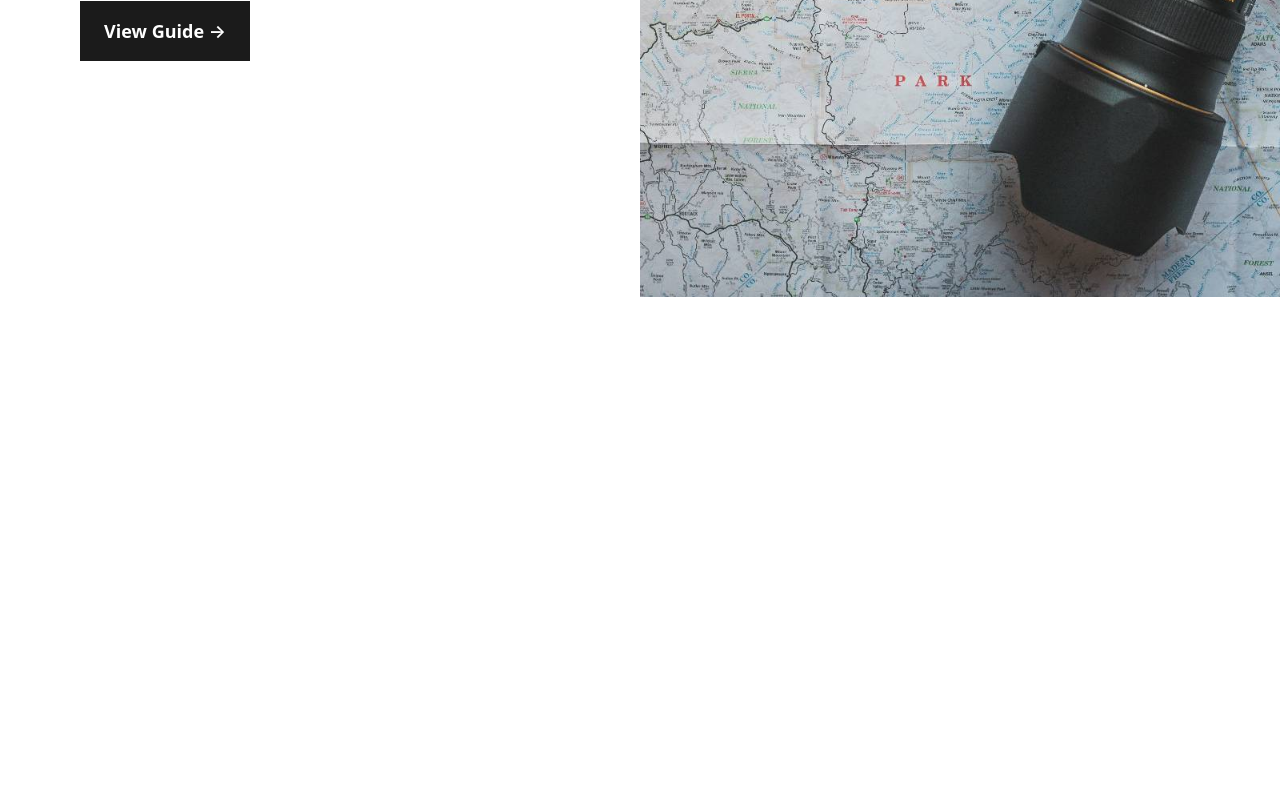
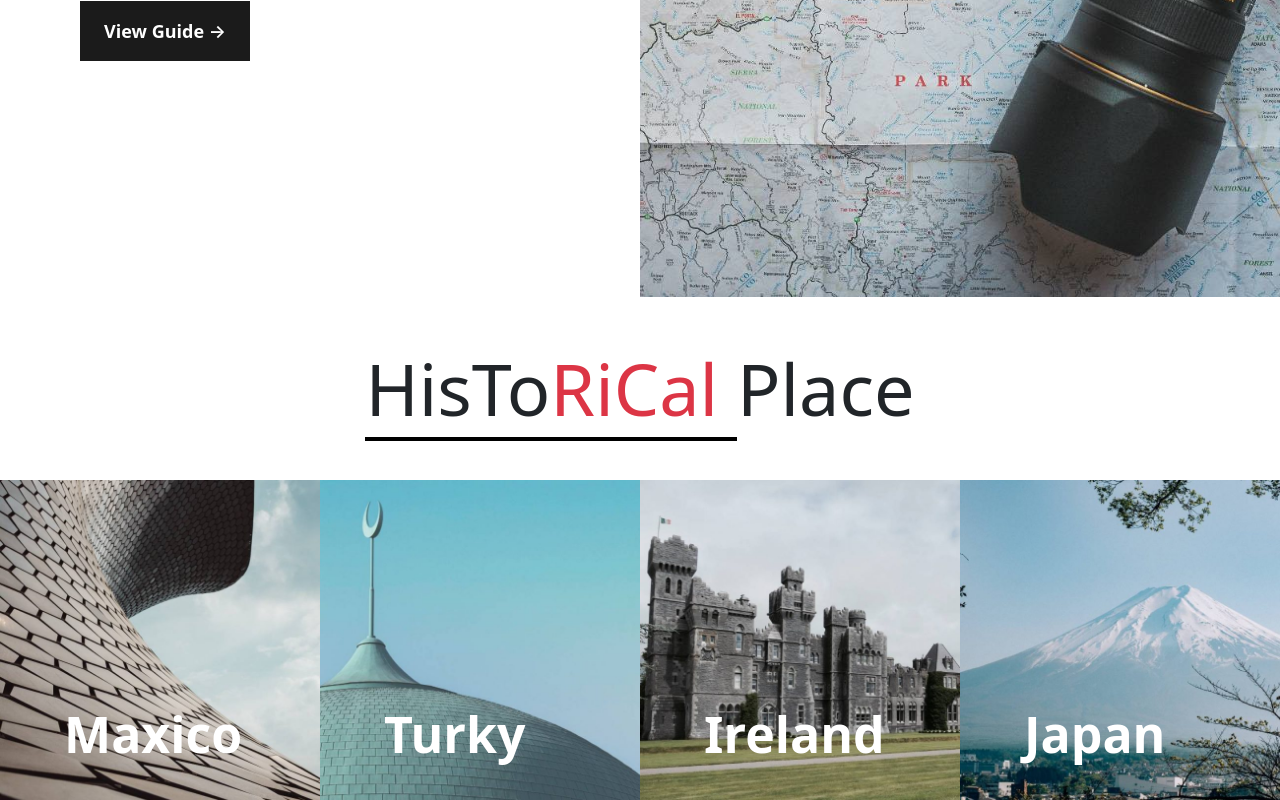
Before and after one commit to SaymanRabbi/Independent-10, a React (Create React App) app: page / in a window 1280 px wide. Shown: the part 1732-2532 px from the top of the page. Before the commit the page ends 2029 px from the top, so only its background shows below. Built offline with nearby package versions, Linux system fonts and the light colour scheme.

Commit message:
historical place add

```diff
--- a/src/Components/Home/Hero.css
+++ b/src/Components/Home/Hero.css
@@ -31,3 +31,27 @@
     border-bottom: 4px solid black;
     width: fit-content;
 }
+.custom-position{
+    position: relative;
+}
+.custom-absoulte{
+    position: absolute;
+    top: 70%;
+    color: white;
+    left: 20%;
+    transition: all .5s;
+
+}
+.custom-position:hover .custom-absoulte p{
+    display: block;
+    cursor: pointer;
+
+}
+.custom-absoulte h2{
+    font-size: 50px;
+    font-weight: 700;
+}
+.custom-absoulte p{
+    display: none;
+
+}
--- a/src/Components/Home/Hero.js
+++ b/src/Components/Home/Hero.js
@@ -2,6 +2,7 @@ import React from 'react';
 import Explore from './Explore';
 import './Hero.css'
 import Slider from './Slider';
+import VisitorPlaces from './VisitorPlaces';
 const Hero = () => {
     return (
         <div>
@@ -16,6 +17,7 @@ const Hero = () => {
             </div>
             <Slider></Slider>
             <Explore></Explore>
+            <VisitorPlaces></VisitorPlaces>
             </div>
     );
 };
--- /dev/null
+++ b/src/Components/Home/VisitorPlaces.js
@@ -0,0 +1,44 @@
+import React from 'react';
+import maxico from '../../image/mxct-650x650.jpg'
+import turky from '../../image/mosq-650x650.jpg'
+import japan from '../../image/smbg-650x650.jpg'
+import ireland from '../../image/vdbrg-650x650.jpg'
+const VisitorPlaces = () => {
+    return (
+        <div className='mt-5'>
+            <div className="row g-0 ">
+                <h2 className='text-center display-2 mb-5' style={{fontWeight:'500'}}> <span className='explore-more'>HisTo<span className='text-danger'>RiCal</span> </span> Place</h2>
+                <div className="col-3 custom-position">
+                    <img src={maxico} className='w-100' alt="" />
+                    <div className='custom-absoulte'>
+                        <h2>Maxico</h2>
+                        <p>View Guide &rarr;</p>
+                    </div>
+                </div>
+                <div className="col-3 custom-position">
+                    <img src={turky} className='w-100' alt="" />
+                    <div className='custom-absoulte'>
+                        <h2>Turky</h2>
+                        <p>View Guide &rarr;</p>
+                    </div>
+                </div>
+                <div className="col-3 custom-position">
+                    <img src={ireland} className='w-100' alt="" />
+                    <div className='custom-absoulte'>
+                        <h2>Ireland</h2>
+                        <p>View Guide &rarr;</p>
+                    </div>
+                </div>
+                <div className="col-3 custom-position">
+                    <img src={japan} className='w-100' alt="" />
+                    <div className='custom-absoulte'>
+                        <h2>Japan</h2>
+                        <p>View Guide &rarr;</p>
+                    </div>
+                </div>
+</div>
+        </div>
+    );
+};
+
+export default VisitorPlaces;
```
